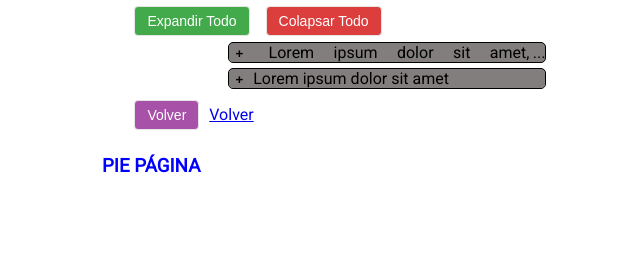
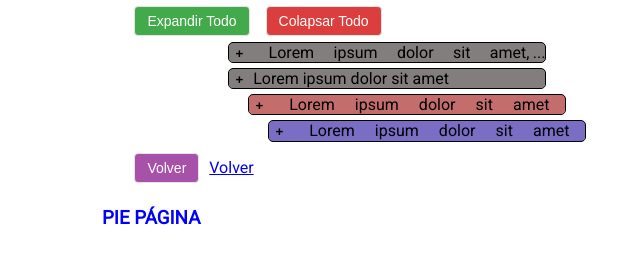
Before and after one commit to zni4/EjemploMensajeError, a plain HTML site: page NuevaPagina.html in a window 1280 px wide. Shown: the part 201-464 px from the top of the page, without its empty margins (6-646 px from the left). Drawn offline with Linux system fonts and the light colour scheme.

Commit message:
Se añaden mas niveles de texto

```diff
--- a/NuevaPagina.css
+++ b/NuevaPagina.css
@@ -69,3 +69,55 @@
 .mostrar .Botonmas:hover {
 	cursor: pointer;
 }
+
+.nivel2 {
+	margin-left: 120px;
+	background-color: #c46d6d;
+}
+
+.nivel2:before {
+	content: "...";
+	position: absolute;
+	right: 0;
+	bottom: 0;
+}
+
+.nivel2:after {
+	content: "";
+	position: absolute;
+	right: 0;
+	width: 1em;
+	height: 1em;
+	margin-top: 0.2em;
+	background-color: #c46d6d;
+}
+
+.mostrar .nivel2 {
+	background-color: #c46d6d;
+}
+
+.nivel3 {
+	margin-left: 140px;
+	background-color: #7a6dc4;
+}
+
+.nivel3:before {
+	content: "...";
+	position: absolute;
+	right: 0;
+	bottom: 0;
+}
+
+.nivel3:after {
+	content: "";
+	position: absolute;
+	right: 0;
+	width: 1em;
+	height: 1em;
+	margin-top: 0.2em;
+	background-color: #7a6dc4;
+}
+
+.mostrar .nivel3 {
+	background-color: #7a6dc4;
+}
--- a/NuevaPagina.html
+++ b/NuevaPagina.html
@@ -34,8 +34,12 @@
 				</button>
 			</div>
 
-			<div class="contenedor" id="div1" onclick="Mostrar('div1','mas1');">
-				<button class="Botonmas" id="mas1" onclick="OcultarMensaje();">
+			<div
+				class="contenedor"
+				id="div1niv1"
+				onclick="Mostrar('div1niv1','mas1niv1');"
+			>
+				<button class="Botonmas" id="mas1niv1" onclick="OcultarMensaje();">
 					+
 				</button>
 				Lorem ipsum dolor sit amet, consectetur adipisicing elit. Porro
@@ -48,11 +52,53 @@
 				expedita architecto.
 			</div>
 
-			<div class="contenedor" id="div2" onclick="Mostrar('div2','mas2');">
-				<button class="Botonmas" id="mas2" onclick="OcultarMensaje();">
+			<div
+				class="contenedor"
+				id="div2niv1"
+				onclick="Mostrar('div2niv1','mas2niv1');"
+			>
+				<button class="Botonmas" id="mas2niv1" onclick="OcultarMensaje();">
 					+
 				</button>
 				Lorem ipsum dolor sit amet
+			</div>
+
+			<div
+				class="contenedor nivel2"
+				id="div2niv2"
+				onclick="Mostrar('div2niv2','mas2niv2');"
+			>
+				<button
+					class="Botonmas nivel2"
+					style="margin-left: 0px;"
+					id="mas2niv2"
+					onclick="OcultarMensaje();"
+				>
+					+
+				</button>
+				Lorem ipsum dolor sit amet consectetur adipisicing elit. Labore
+				temporibus quae repellat at, nobis rem molestiae! Ratione pariatur iste
+				corrupti, suscipit non perferendis repellat? Rem ut eaque hic eum
+				incidunt!
+			</div>
+
+			<div
+				class="contenedor nivel3"
+				id="div2niv3"
+				onclick="Mostrar('div2niv3','mas2niv3');"
+			>
+				<button
+					class="Botonmas nivel3"
+					style="margin-left: 0px;"
+					id="mas2niv3"
+					onclick="OcultarMensaje();"
+				>
+					+
+				</button>
+				Lorem ipsum dolor sit amet consectetur adipisicing elit. Labore
+				temporibus quae repellat at, nobis rem molestiae! Ratione pariatur iste
+				corrupti, suscipit non perferendis repellat? Rem ut eaque hic eum
+				incidunt!
 			</div>
 
 			<button class="Botonmorado" onclick="Volver();">
--- a/NuevaPagina.js
+++ b/NuevaPagina.js
@@ -3,6 +3,8 @@ function Volver() {
 }
 
 function Mostrar(identidad, identidadBoton) {
+	var mostrarOcultar = document.getElementById(identidadBoton).textContent; //si vale + es que estoy mostrando, si vale - estoy ocultando
+
 	if (document.getElementById(identidad).classList.contains("mostrar")) {
 		//contrae el texto si está expandido y lo expande en caso contrario
 		document.getElementById(identidad).classList.remove("mostrar");
@@ -10,6 +12,34 @@ function Mostrar(identidad, identidadBoton) {
 	} else {
 		document.getElementById(identidad).classList.add("mostrar");
 		document.getElementById(identidadBoton).textContent = "-";
+	}
+
+	var identidadInicial = identidad.substring(0, 4);
+	var identidadBotonInicial = identidadBoton.substring(0, 4);
+
+	var nivelInicial = Number(
+		identidad.substring(identidad.length - 1, identidad.length)
+	);
+
+	for (let i = nivelInicial + 1; i < 10; i++) {
+		identidad = identidadInicial + "niv" + i;
+		identidadBoton = identidadBotonInicial + "niv" + i;
+
+		if (document.getElementById(identidad)) {
+			if (
+				document.getElementById(identidad).classList.contains("mostrar") &&
+				mostrarOcultar == "-"
+			) {
+				//contrae el texto si está expandido y lo expande en caso contrario
+				document.getElementById(identidad).classList.remove("mostrar");
+				document.getElementById(identidadBoton).textContent = "+";
+			} else {
+				if (mostrarOcultar == "+") {
+					document.getElementById(identidad).classList.add("mostrar");
+					document.getElementById(identidadBoton).textContent = "-";
+				}
+			}
+		}
 	}
 }
 
```
